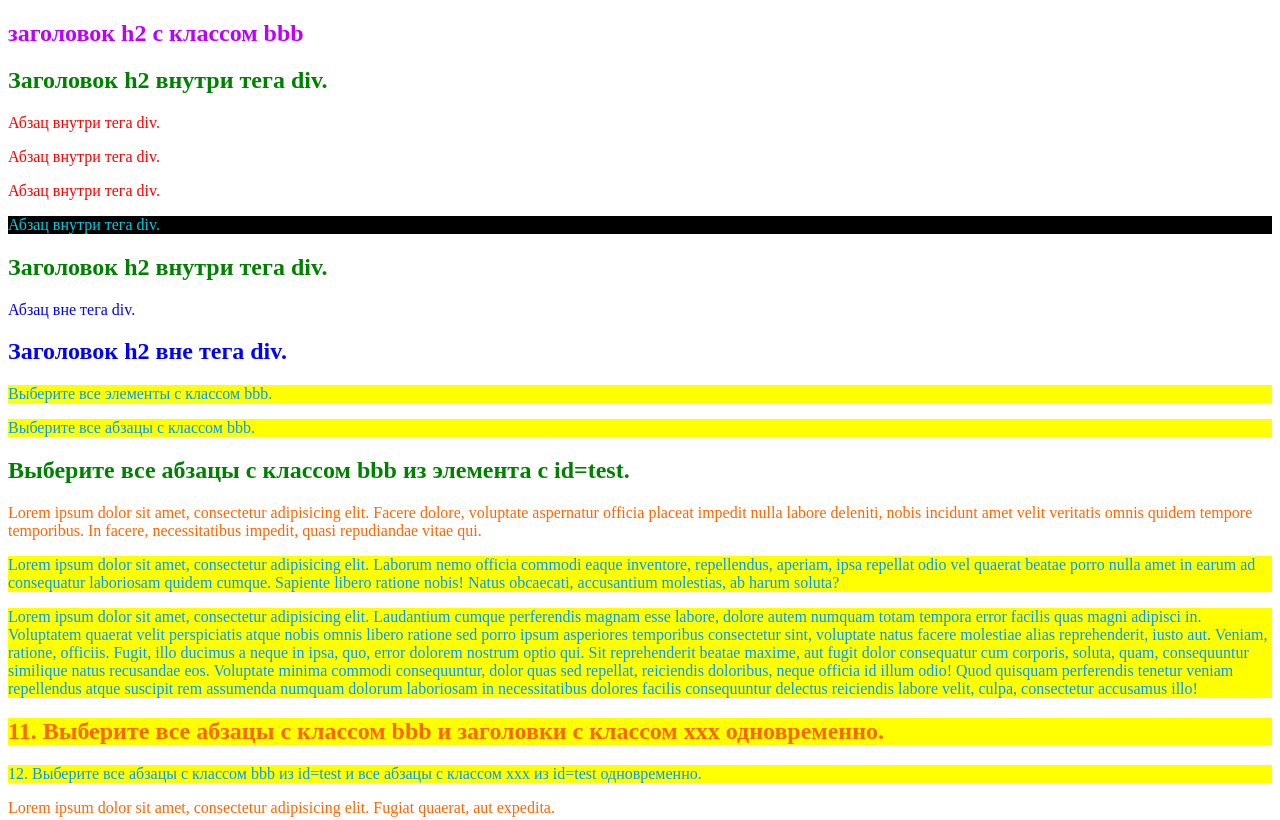
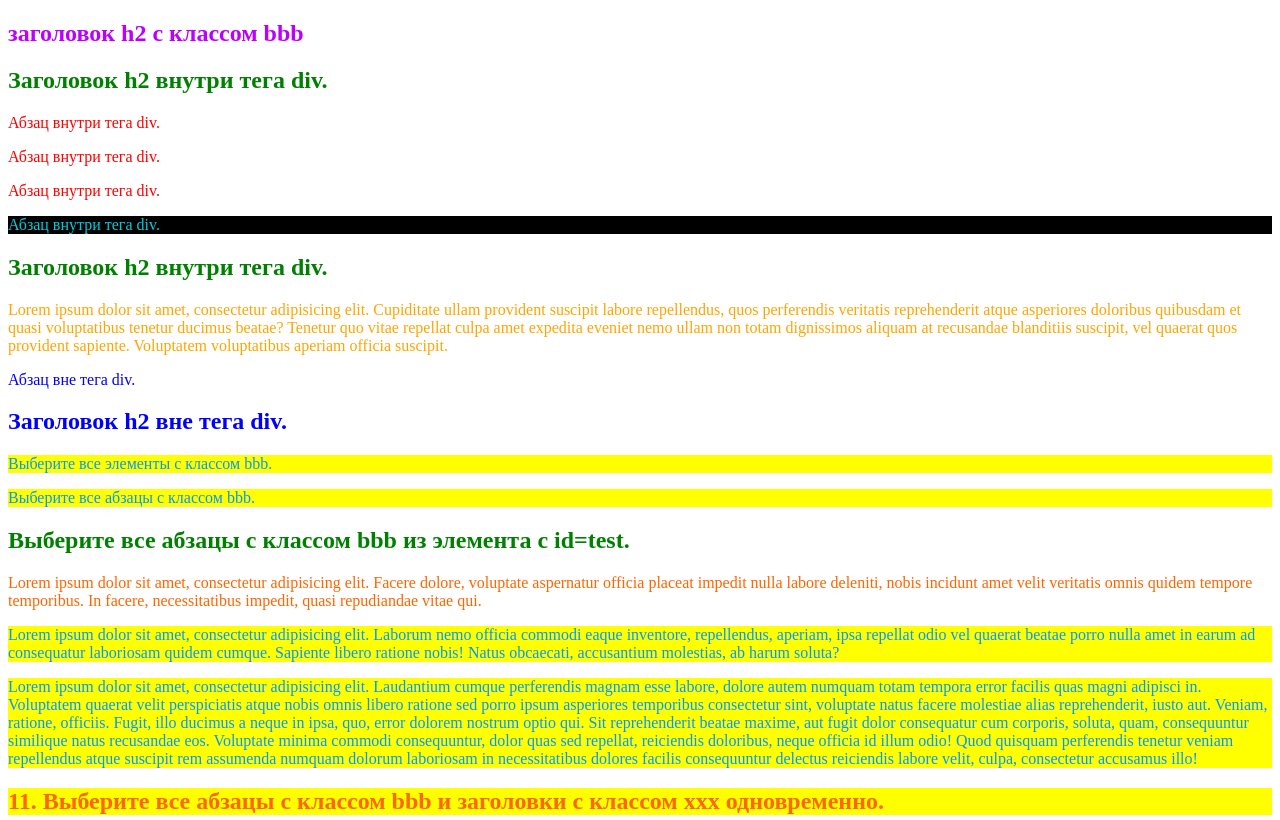
Before and after one commit to klim71/html_lesson, a plain HTML site: page les_7/index.html in a window 1280 px wide. Shown: the top 820 px of the page. Drawn offline with Linux system fonts and the light colour scheme.

Commit message:
second commit

```diff
--- a/les_7/index.html
+++ b/les_7/index.html
@@ -32,6 +32,8 @@
 	      Заголовок h2 внутри тега div.
 			</h2>
    </div>
+
+   <p>Lorem ipsum dolor sit amet, consectetur adipisicing elit. Cupiditate ullam provident suscipit labore repellendus, quos perferendis veritatis reprehenderit atque asperiores doloribus quibusdam et quasi voluptatibus tenetur ducimus beatae? Tenetur quo vitae repellat culpa amet expedita eveniet nemo ullam non totam dignissimos aliquam at recusandae blanditiis suscipit, vel quaerat quos provident sapiente. Voluptatem voluptatibus aperiam officia suscipit.</p>
 
    <p id="test">
        Абзац вне тега div.
```
